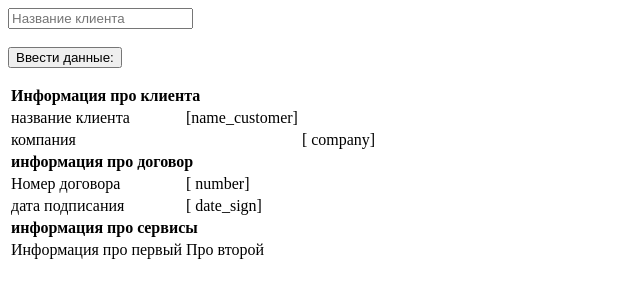
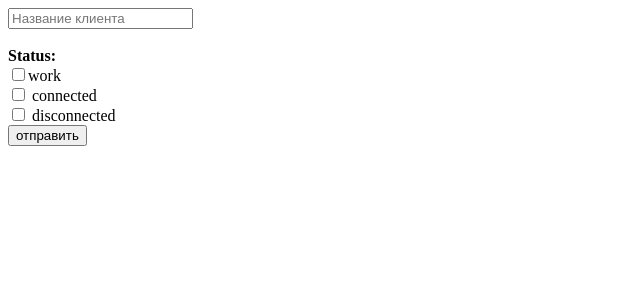
Before and after one commit to DmitryPrusov/customer-contracts, a PHP site: page / in a window 1280 px wide. Shown: the top 300 px of the page, without its empty margins (0-640 px from the left). Run offline with PHP 8.4, Linux system fonts and the light colour scheme.

Commit message:
working on submit handler

```diff
--- a/classes/database.php
+++ b/classes/database.php
@@ -31,6 +31,7 @@ class Database {
     // чтобы получить ассоциативный массив:
     public function runQuery($query) {
         $result = mysqli_query($this->_connection, $query);
+        $resultset = [];
         while($row=mysqli_fetch_assoc($result)) {
             $resultset[] = $row;
         }
--- a/includes/card.php
+++ b/includes/card.php
@@ -1,5 +1,5 @@
 
-<table style="">
+<table style="display:none" id="client-card">
     <tr>
         <td colspan="2"><b>Информация про клиента</b></td>
     </tr>
@@ -18,7 +18,7 @@
     </tr>
     <tr>
         <td>Номер договора</td>
-        <td>[ number]</td>
+        <td>[number]</td>
     </tr>
 
     <tr>
--- a/includes/form.php
+++ /dev/null
@@ -1,9 +0,0 @@
-
-<form action="submit_handler.php" method="post">
-
-    <input name="search-client" type="text" id="search-box" list="search-results" placeholder="Название клиента"/>
-    <datalist id="search-results"></datalist>
-    <div class="form-error"> </div>
-    <br>
-    <input type="submit" value="Ввести данные:">
-</form>
--- a/index.php
+++ b/index.php
@@ -4,14 +4,27 @@
 </head>
 
 <body>
-<?php include 'includes/form.php'; ?>
+
+<form action="includes/submit_handler.php" method="post" id="our-form">
+
+    <input name="search-client" type="text" id="search-box" list="search-results" placeholder="Название клиента"/>
+    <datalist id="search-results"></datalist>
+    <div class="form-error"></div>
+    <br>
+    <b> Status:</b>
+    <br>
+    <input type="checkbox" name="checkboxvar[]" value="work">work<br>
+    <input type="checkbox" name="checkboxvar[]" value="connected"> connected<br>
+    <input type="checkbox" name="checkboxvar[]" value="disconnected"> disconnected <br>
+    <input type="submit" value="отправить">
+</form>
 <?php include 'includes/card.php'; ?>
 </body>
 </html>
 
 <script src="https://ajax.googleapis.com/ajax/libs/jquery/3.3.1/jquery.min.js"></script>
 
-    <script>
+<script>
     $("#search-box").on('keyup', function (e) {
         $.ajax({
             type: "POST",
@@ -30,23 +43,21 @@
         var form = $('#our-form');
         form.submit(function (e) {
             e.preventDefault();
-            $(".form-error").hide().html('');
             $.ajax({
                 url: form.attr('action'),
                 type: form.attr('method'),
-                data : form.serialize(),
+                data: form.serialize(),
                 success: function (data) {
-                    if ($.isEmptyObject(data.error)) {
-                        //успех
-
+                    var data = typeof data == 'string' ? jQuery.parseJSON(data) : data;
+                    if (data.result === 'success') {
+                        alert('Есть такой клиент!');
+                        $('#client-card').show();
                     } else {
-
-                        $(".form-error").show();
-                        printErrorMessages(data.error);
+                        alert('Такого клиента нет!');
                     }
                 }
             });
             return false;
         });
-    } )
+    })
 </script>
```
Also changed, not shown: classes/handle_form.php (+34 -3 lines).
